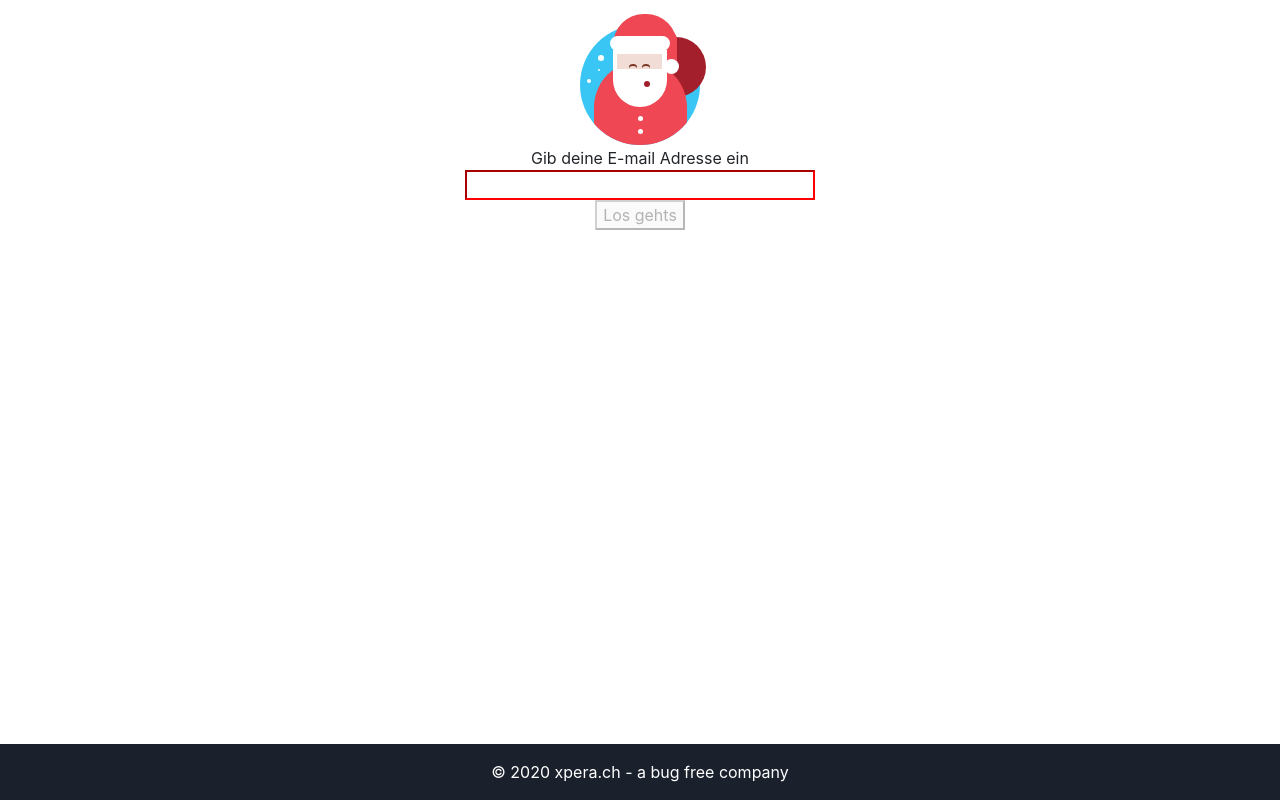
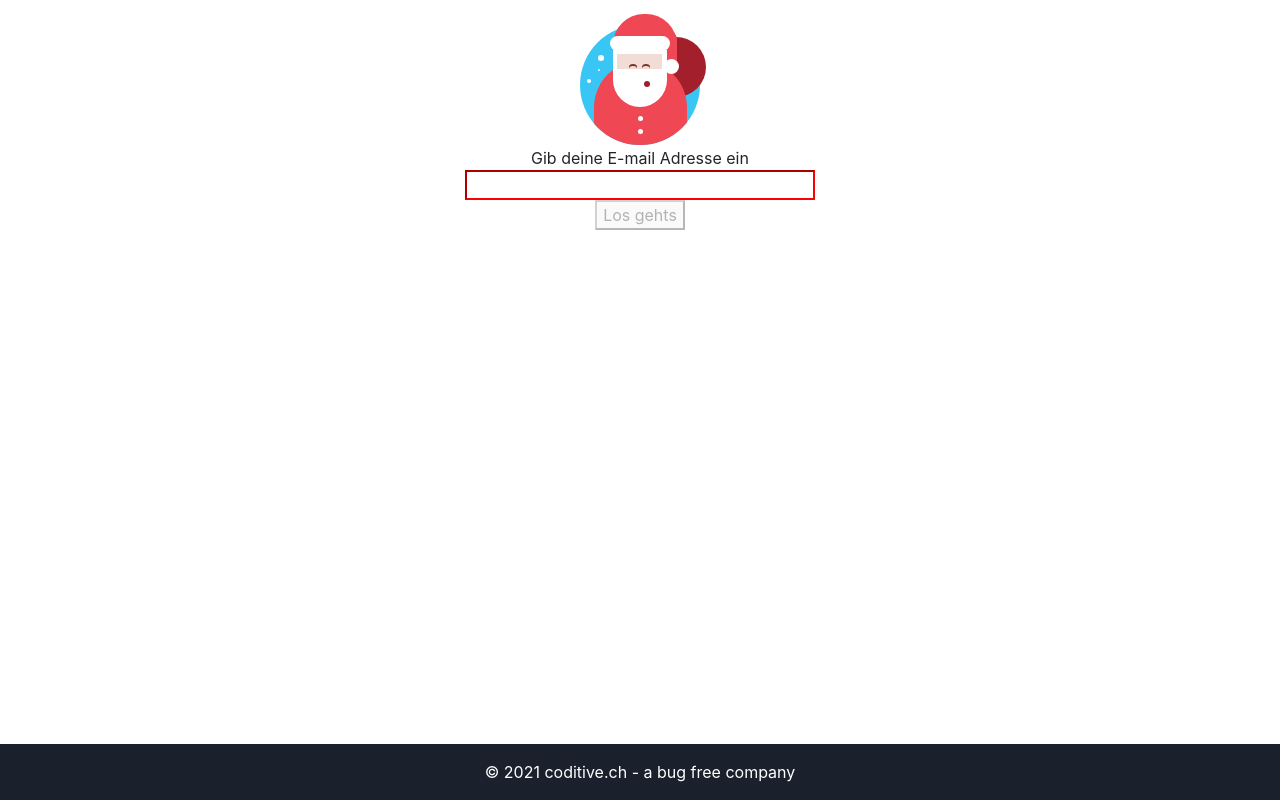
Before and after one commit to pbachman/wichteln, an Angular app: page / in a window 1280 px wide. Built offline with nearby package versions, Linux system fonts and the light colour scheme.

Commit message:
Changed year to 2021.

```diff
--- a/src/app/app.component.html
+++ b/src/app/app.component.html
@@ -74,6 +74,6 @@
 
 <footer class="footer">
   <div class="footer-copyright text-center py-3">
-    © 2020 <a href="https://xpera.ch">xpera.ch</a> - a bug free company
+    © 2021 <a href="https://coditive.ch">coditive.ch</a> - a bug free company
   </div>
 </footer>
```
Also changed, not shown: 1 other file (tests, documents, lock files or other folders).
